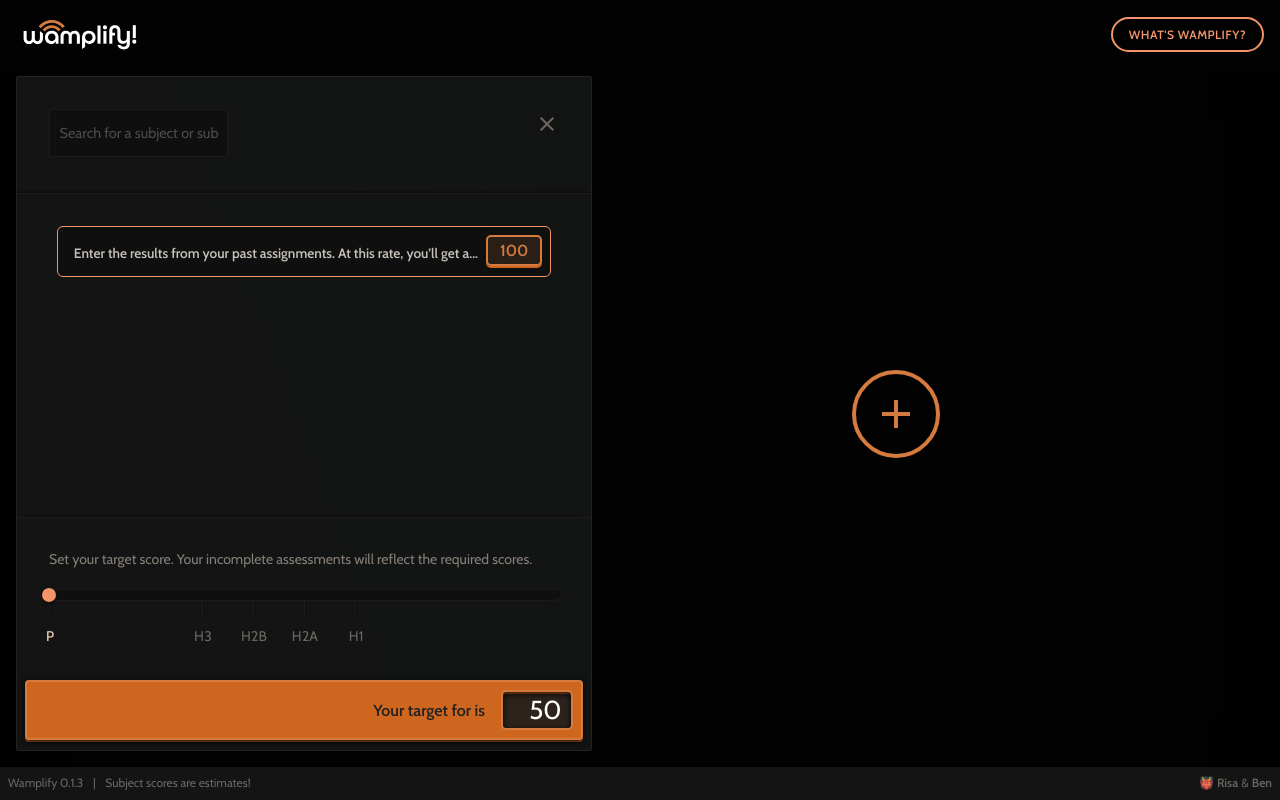
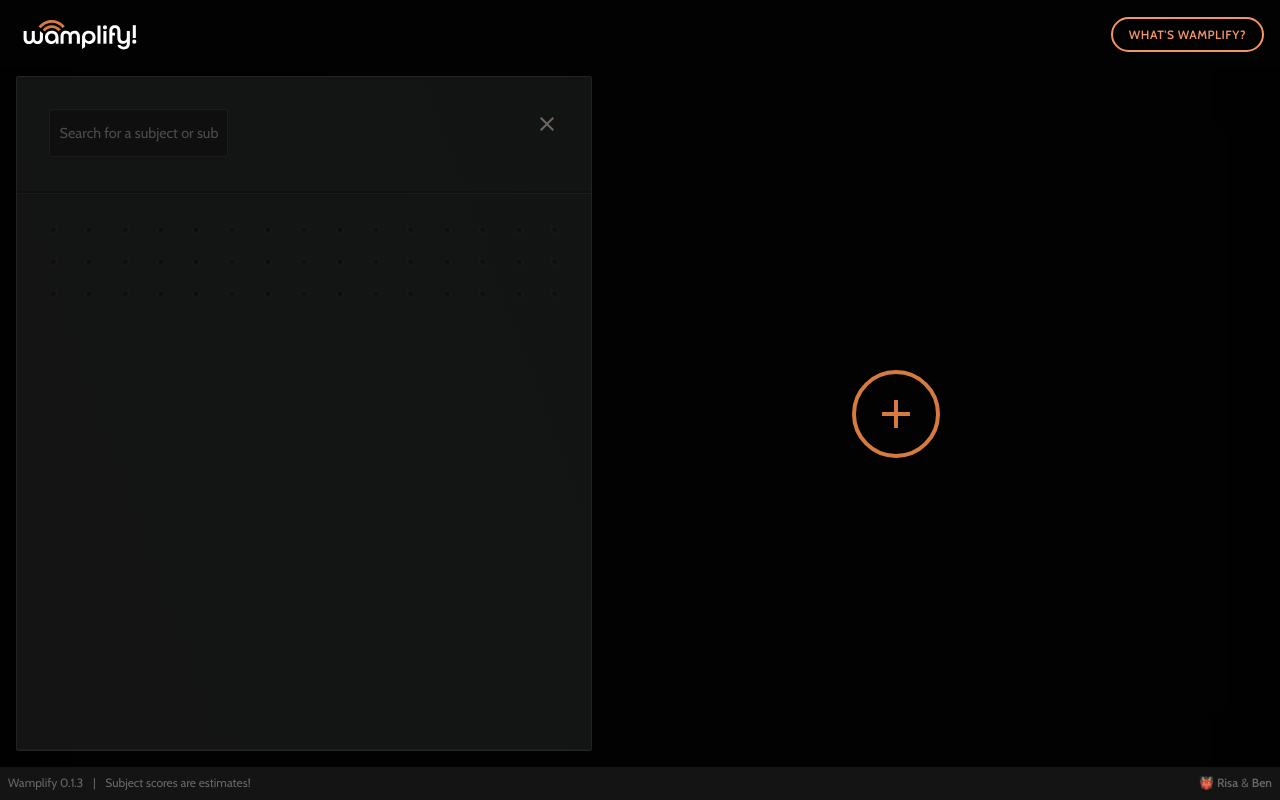
Before and after one commit to bevans-o/wamplify, a Next.js app in the folder wamplify/: page / in a window 1280 px wide. Built offline with nearby package versions, Linux system fonts and the light colour scheme.

Commit message:
added light grid animation

```diff
--- /dev/null
+++ b/wamplify/src/app/components/LoadingBox/LoadingBox.tsx
@@ -0,0 +1,19 @@
+import React from 'react'
+import loading from './loading.module.css'
+
+function LoadingBox({isLoading}: any) {
+
+    const count: number = 45;
+
+
+  return (
+    <div className={loading.container}>
+        { // the array is empty - _a points to empty array slots and is not used
+        [...Array(count)].map((_a, i) =>
+            <div className={isLoading ? loading.lightOn : loading.lightOff} style={{animationDelay: `${i * 6}0ms`}}></div>
+        )}
+    </div>
+  )
+}
+
+export default LoadingBox
--- /dev/null
+++ b/wamplify/src/app/components/LoadingBox/loading.module.css
@@ -0,0 +1,48 @@
+.container {
+    --column-count: 15;
+    --light-size: 8px;
+    padding: var(--wamp-padding);
+    display: grid;
+    grid-template-columns: repeat(var(--column-count), var(--light-size));
+    gap: calc(
+        (100% - (var(--column-count) * var(--light-size)))
+         / (var(--column-count) - 1));
+    height: 10rem;
+}
+
+.lightOff {
+    width: var(--light-size);
+    height: var(--light-size);
+    border-radius: 99999px;
+    background-color: var(--n900);
+    box-shadow: 0 0 6px 4px transparent;
+    border: 1px solid var(--n700);
+}
+
+.lightOn {
+    width: var(--light-size);
+    height: var(--light-size);
+    border-radius: 99999px;
+    background-color: var(--n900);
+    box-shadow: 0 0 6px 4px transparent;
+    border: 1px solid var(--n700);
+    animation: pulse 2700ms;
+    animation-iteration-count: infinite;
+}
+
+@keyframes pulse {
+    from {
+        background-color: var(--n900);
+        box-shadow: 0 0 6px 4px transparent;
+    }
+
+    50% {
+        background-color: var(--a300);
+        box-shadow: 0 0 6px 4px var(--a900);
+    }
+
+    to {
+        background-color: var(--n900);
+        box-shadow: 0 0 6px 4px transparent;
+    }
+}
--- a/wamplify/src/app/components/Wamplifier/Wamplifier.tsx
+++ b/wamplify/src/app/components/Wamplifier/Wamplifier.tsx
@@ -15,6 +15,7 @@
 
 import 'swiper/css';
 import 'swiper/css/free-mode';
+import LoadingBox from '../LoadingBox/LoadingBox'
 
 
 const sliderMarks = [
@@ -106,9 +107,10 @@
 
           <Divider/>
 
-          { isLoading && <CircularProgress/>}
 
-          { !isLoading &&
+          { (isLoading || subject.code == "") && <LoadingBox isLoading={isLoading}/>}
+
+          { !isLoading && subject.code != "" &&
             <Swiper direction={'vertical'}
               slidesPerView={'auto'}
               freeMode={true}
@@ -143,7 +145,7 @@
 
           <Divider/>
 
-          <div>
+          { !isLoading && subject.code != "" && <div>
             <div className={wamplifier.controls}>
               <div className={wamplifier.note}>Set your target score. Your incomplete assessments will reflect the required scores.</div>
 
@@ -185,7 +187,7 @@
               </div>
             </div>
 
-          </div>
+          </div>}
 
         </div>
   )
--- a/wamplify/src/app/components/Wamplifier/wamplifier.module.css
+++ b/wamplify/src/app/components/Wamplifier/wamplifier.module.css
@@ -168,6 +168,10 @@
     width: var(--wamp-width);
 }
 
+.swiper {
+    width: 100%;
+}
+
 @media (max-width: 800px) {
     .body {
         --wamp-padding: 0.8rem;
```
